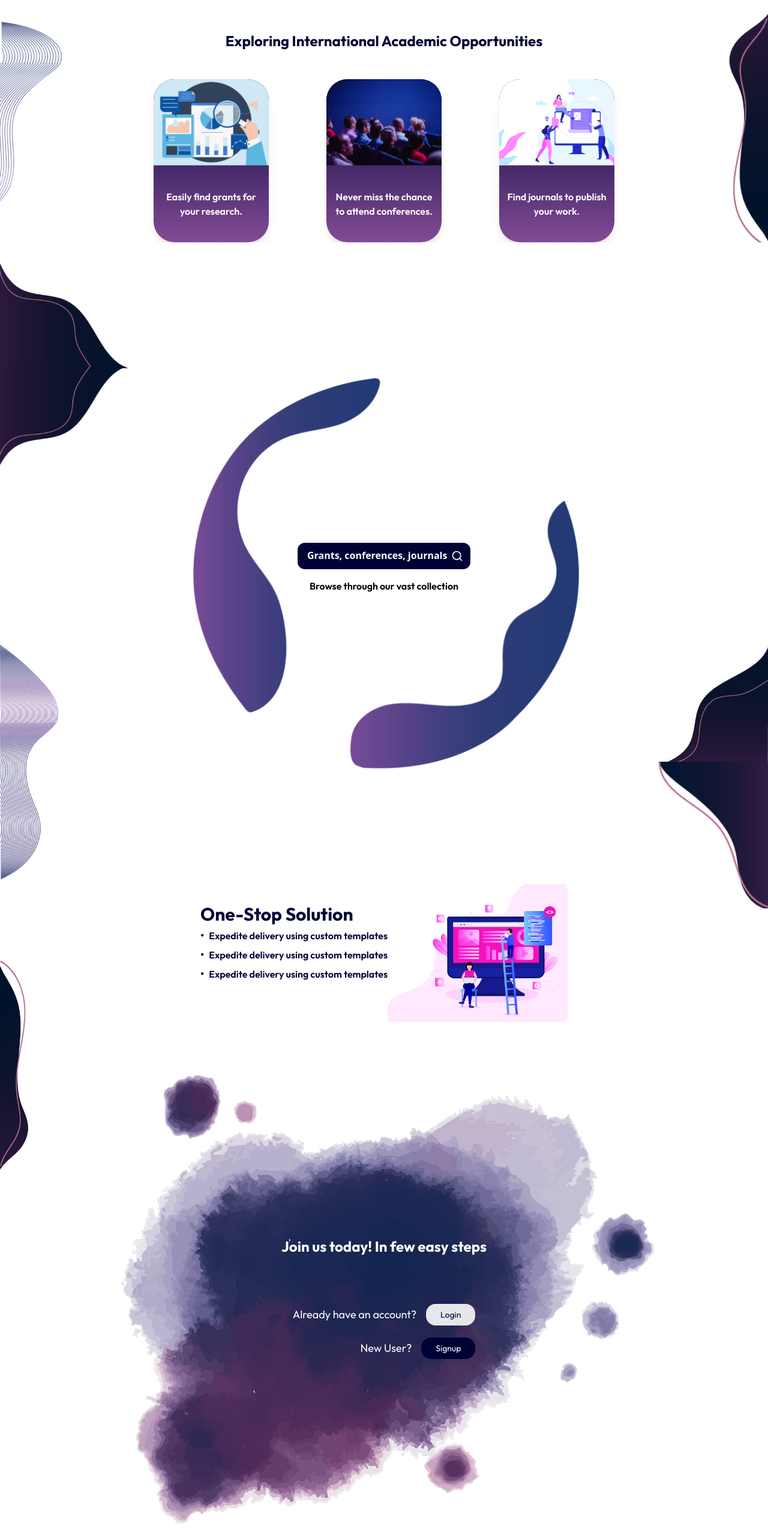
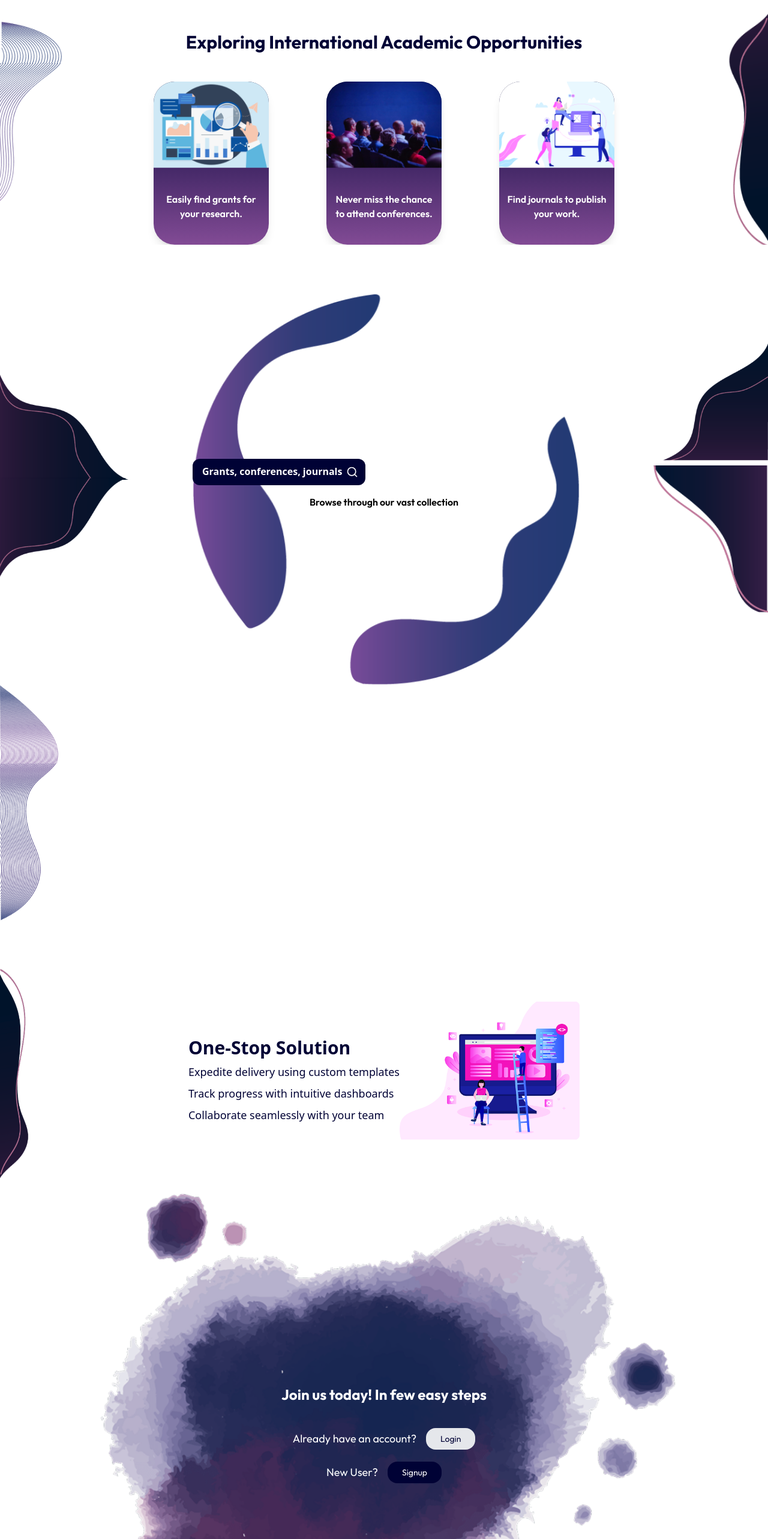
Before and after one commit to m-faiq-israr/ScholarSphere, a React (Vite) app in the folder frontend/: page / in a window 1280 px wide. Shown: the part 60-2626 px from the top of the page at 60% size. Built offline with nearby package versions, Linux system fonts and the light colour scheme; no server answers.

Commit message:
Main page responsive

```diff
--- a/frontend/src/pages/MainPage.jsx
+++ b/frontend/src/pages/MainPage.jsx
@@ -31,22 +31,22 @@ const MainPage = () => {
         <img
           src={layout1}
           alt="Layout Left"
-          className="absolute top-12 left-0 "
+          className="absolute top-12 left-0 hidden md:block w-24 h-[350px]"
           style={{ width: '120px', height: '350px' }}
         />
         <img
           src={layout2}
           alt="Layout Right"
-          className="absolute top-6 right-0 "
+          className="absolute top-6 right-0 hidden md:block w-28 h-[500px]"
           style={{ width: '110px', height: '500px' }}
         />
 
         {/* Exploring international academic opportunities */}
-        <div className="w-screen text-center">
-          <h1 className="text-2xl font-bold text-heading-1 font-outfit">
+        <div className="w-full text-center px-4">
+          <h1 className="text-2xl md:text-3xl font-bold text-heading-1 font-outfit">
             Exploring International Academic Opportunities
           </h1>
-          <div className="flex justify-center items-center gap-x-24 mt-12">
+          <div className="flex flex-col md:flex-row justify-center items-center gap-8 md:gap-x-24 mt-12">
             <HomePageCard image={homecard1} text={'Easily find grants for your research.'} />
             <HomePageCard image={homecard2} text={'Never miss the chance to attend conferences.'} />
             <HomePageCard image={homecard3} text={'Find journals to publish your work.'} />
@@ -55,30 +55,30 @@ const MainPage = () => {
       </div>
 
 
-      <div className="relative select-none">
+      <div className="relative select-none mt-16">
         {/* Layout 6 and Layout 7 on the left */}
-        <div className="absolute left-0 top-52 transform -translate-y-1/2">
-          <img src={layout6} style={{ width: '220px', height: '200px' }} className="block" />
-          <img src={layout7} style={{ width: '220px', height: '200px' }} className="-ml-1 -mt-1 block" />
+        <div className="absolute left-0 top-32 hidden lg:block">
+          <img src={layout6} style={{ width: '220px', height: '200px' }} className="w-40 h-40" />
+          <img src={layout7} style={{ width: '220px', height: '200px' }} className="w-40 h-40 -ml-1 -mt-1" />
         </div>
 
         {/* Layout 5 centered and overlapping */}
-        <div className="relative flex justify-center items-center top-52">
+        <div className="relative flex justify-center items-center">
           {/* Image Wrapper */}
           <div className="relative">
             <img
               src={layout5}
               alt="Layout Center"
               style={{ width: "670px", height: "670px" }}
-              className="z-0"
+              className="w-[90%] md:w-[670px] mx-auto"
             />
 
             {/* Centered HomeSearchField */}
             <div className="absolute inset-0 flex justify-center items-center">
-              <div className='text-center'>
+              <div className='text-center w-full px-4'>
 
                 <HomeSearchField />
-                <div className='font-outfit mt-4 font-semibold  '>Browse through our vast collection</div>
+                <div className='font-outfit mt-4 font-semibold text-center'>Browse through our vast collection</div>
               </div>
             </div>
           </div>
@@ -86,9 +86,9 @@ const MainPage = () => {
 
 
         {/* Layout 10 and Layout 11 on the right */}
-        <div className="absolute right-0 flex flex-col items-end ">
-          <img src={layout10} style={{ width: '200px', height: '200px' }} className="block right-0" />
-          <img src={layout11} style={{ width: '200px', height: '260px' }} className="-mr-2 -mt-1 block right-0" />
+        <div className="absolute right-0 top-24 hidden lg:flex flex-col items-end">
+          <img src={layout10} style={{ width: '200px', height: '200px' }} className="w-40 h-40" />
+          <img src={layout11} style={{ width: '200px', height: '260px' }} className="w-40 h-52 mt-2" />
         </div>
 
         <div>
@@ -99,19 +99,24 @@ const MainPage = () => {
 
 
 
-      <div className="  ">
+      <div className=" relative mt-16 flex flex-col lg:flex-row items-center justify-center text-center lg:text-left px-4 ">
         {/* Extreme Left Image (layout14) */}
         <img
           src={layout14}
-          className="absolute left-0 mt-20"
+          className="hidden lg:block w-20 h-[450px] absolute left-0 mt-20"
           style={{ width: '80px', height: '450px' }}
         />
 
         {/* Centered Content */}
-        <div className='flex justify-center font-outfit'>
-          <div className='text-heading-1'>
+        <div className='flex flex-col lg:flex-row items-center lg:justify-center mt-16 px-4'>
+          <div className='lg:max-w-lg text-heading-1 text-left space-y-2'>
             <h1 className='font-bold text-3xl mt-8'>One-Stop Solution</h1>
-            <div className="before:content-['•'] before:text-lg before:font-bold before:mr-2 font-semibold mt-1 ">
+            <ul className='mt-4 space-y-2 text-lg'>
+            <li>Expedite delivery using custom templates</li>
+            <li>Track progress with intuitive dashboards</li>
+            <li>Collaborate seamlessly with your team</li>
+          </ul>
+            {/* <div className="before:content-['•'] before:text-lg before:font-bold before:mr-2 font-semibold mt-1 ">
               Expedite delivery using custom templates
             </div>
 
@@ -120,28 +125,28 @@ const MainPage = () => {
             </div>
             <div className="before:content-['•'] before:text-lg before:font-bold before:mr-2 font-semibold mt-1">
               Expedite delivery using custom templates
-            </div>
+            </div> */}
           </div>
-          <img src={layout13} style={{ width: '300px', height: '230px' }} />
+          <img src={layout13}  className="w-60 h-48 mt-6 lg:mt-0" style={{ width: '300px', height: '230px' }} />
         </div>
       </div>
 
 
       <div className='flex justify-center mt-16 relative font-outfit'>
   {/* Background Image */}
-  <img src={layout15} className="max-w-full" />
+  <img src={layout15} className="w-full max-w-screen-lg" />
 
   {/* Centered Text */}
-  <div className="absolute inset-0 flex flex-col justify-center  text-center text-white">
-    <h1 className="text-2xl font-bold">Join us today! In few easy steps</h1>
-<div className='block max-w-4xl mx-auto'>
+  <div className="absolute inset-0 flex flex-col justify-center  text-center text-white px-4">
+    <h1 className="text-xl md:text-2xl font-bold">Join us today! In few easy steps</h1>
+<div className='max-w-4xl mx-auto mt-10 space-y-5'>
 
-    <div className="mt-20 flex justify-center items-center gap-4">
+    <div className="flex flex-col md:flex-row justify-center items-center gap-4">
       <h1 className="text-lg">Already have an account?</h1>
       <CredentialButton name={'Login'} color={'bg-gray-200'} textColor={'text-heading-1'} onclick={()=>navigate('/signin')} />
     </div>
 
-    <div className="mt-5 flex justify-end gap-4 items-center ">
+    <div className="flex flex-col md:flex-row justify-center items-center gap-4 ">
       <h1 className="text-lg">New User?</h1>
       <CredentialButton name={'Signup'} color={'bg-heading-1'} textColor={'text-white'} onclick={()=>navigate('signup')}/>
     </div>
```
Also changed, not shown: 1 other file (tests, documents, lock files or other folders).
